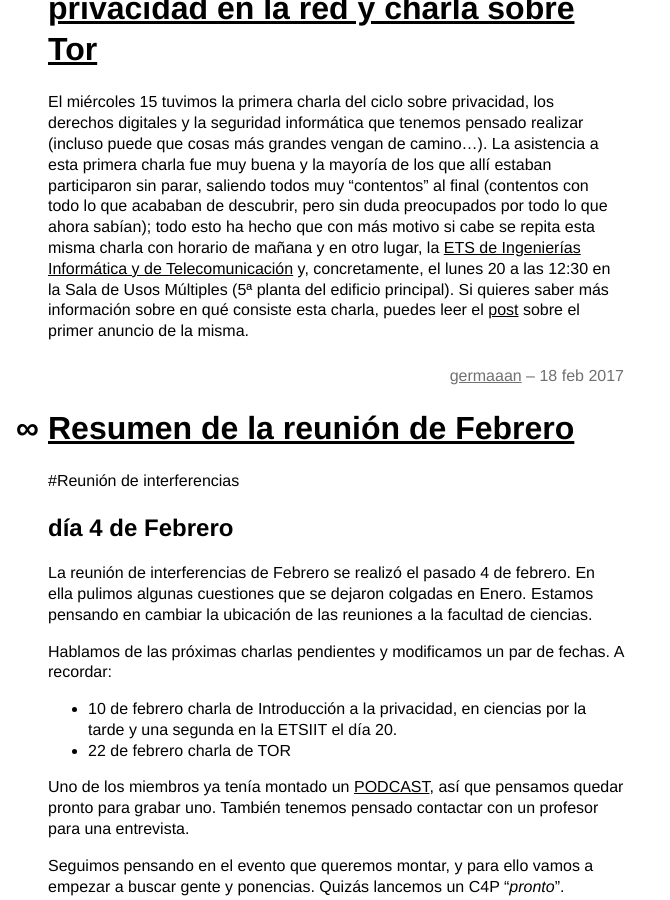
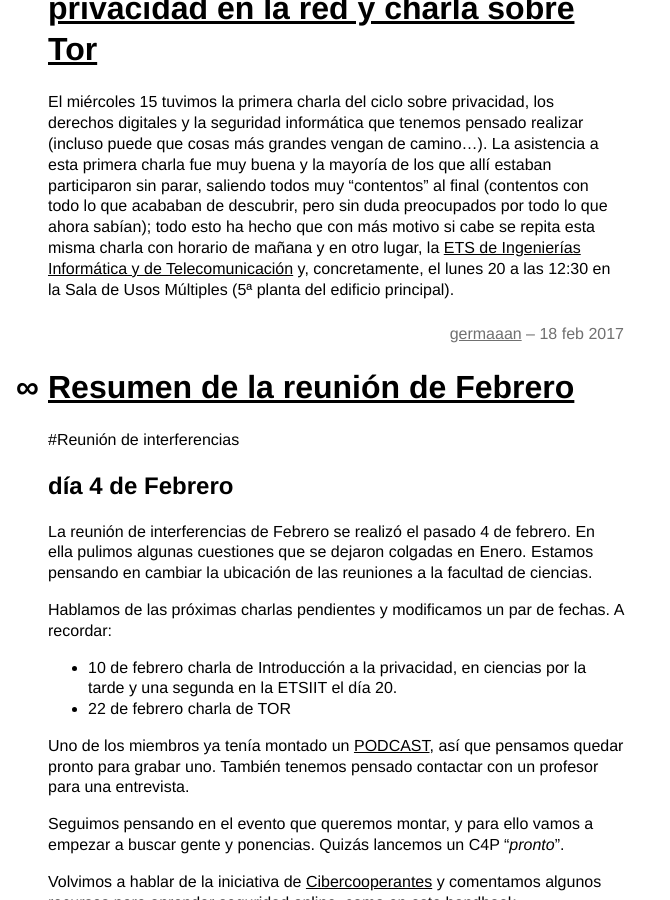
Before and after one commit to Interferencias/interferencias.github.io, a Jekyll site: the page built from index.html, in a window 1280 px wide and 900 px high, scrolled down 1523 px. Shown: the whole window, without its empty margins (0-670 px from the left). Built offline with Jekyll 4.4.1, drawn with Linux system fonts in a browser that asks for light colours; the list of posts is cut into pages by our own code.

Commit message:
Buscando error

```diff
--- a/_posts/2017-02-18-charla-tor.md
+++ b/_posts/2017-02-18-charla-tor.md
@@ -4,4 +4,4 @@
 author: germaaan
 ---
 
-El miércoles 15 tuvimos la primera charla del ciclo sobre privacidad, los derechos digitales y la seguridad informática que tenemos pensado realizar (incluso puede que cosas más grandes vengan de camino...). La asistencia a esta primera charla fue muy buena y la mayoría de los que allí estaban participaron sin parar, saliendo todos muy "contentos" al final (contentos con todo lo que acababan de descubrir, pero sin duda preocupados por todo lo que ahora sabían); todo esto ha hecho que con más motivo si cabe se repita esta misma charla con horario de mañana y en otro lugar, la [ETS de Ingenierías Informática y de Telecomunicación](https://www.openstreetmap.org/#map=19/37.19703/-3.62455) y, concretamente, el lunes 20 a las 12:30 en la Sala de Usos Múltiples (5ª planta del edificio principal). Si quieres saber más información sobre en qué consiste esta charla, puedes leer el [post]({% post_url 2017-02-13-charla-privacidad.md %}) sobre el primer anuncio de la misma.
+El miércoles 15 tuvimos la primera charla del ciclo sobre privacidad, los derechos digitales y la seguridad informática que tenemos pensado realizar (incluso puede que cosas más grandes vengan de camino...). La asistencia a esta primera charla fue muy buena y la mayoría de los que allí estaban participaron sin parar, saliendo todos muy "contentos" al final (contentos con todo lo que acababan de descubrir, pero sin duda preocupados por todo lo que ahora sabían); todo esto ha hecho que con más motivo si cabe se repita esta misma charla con horario de mañana y en otro lugar, la [ETS de Ingenierías Informática y de Telecomunicación](https://www.openstreetmap.org/#map=19/37.19703/-3.62455) y, concretamente, el lunes 20 a las 12:30 en la Sala de Usos Múltiples (5ª planta del edificio principal).
```
